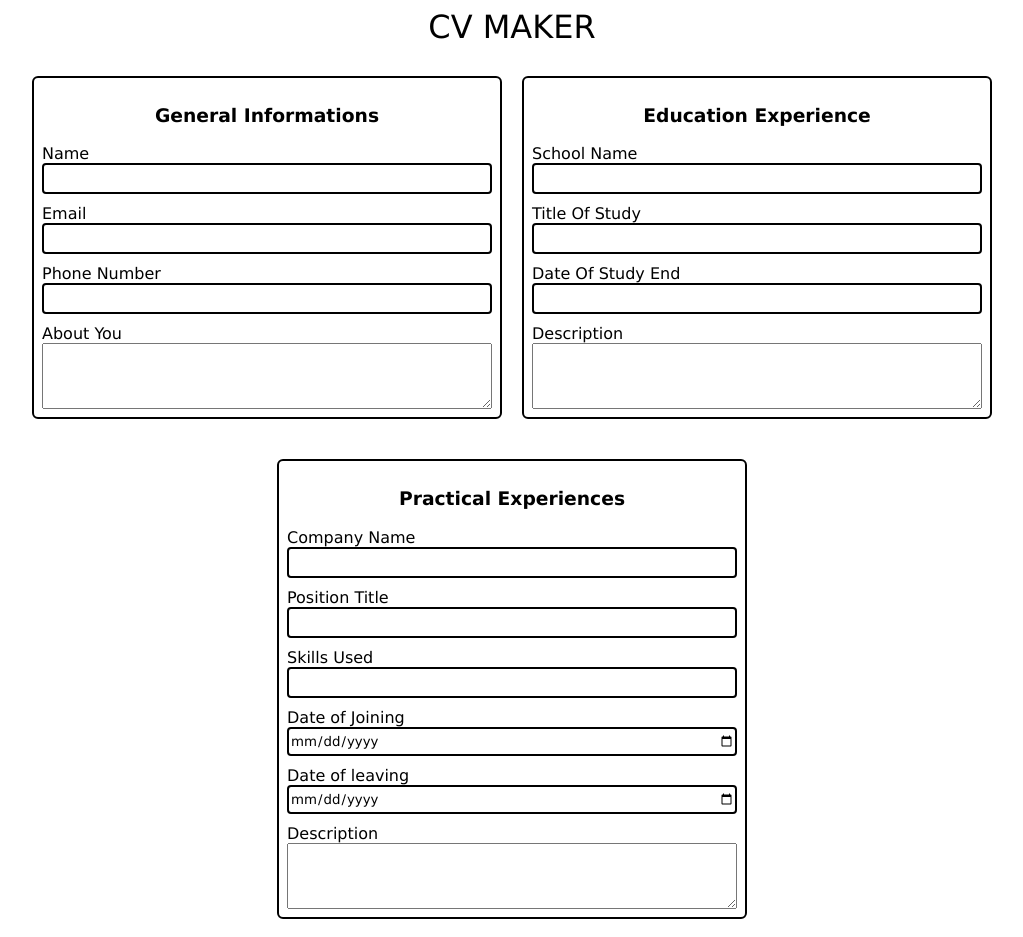
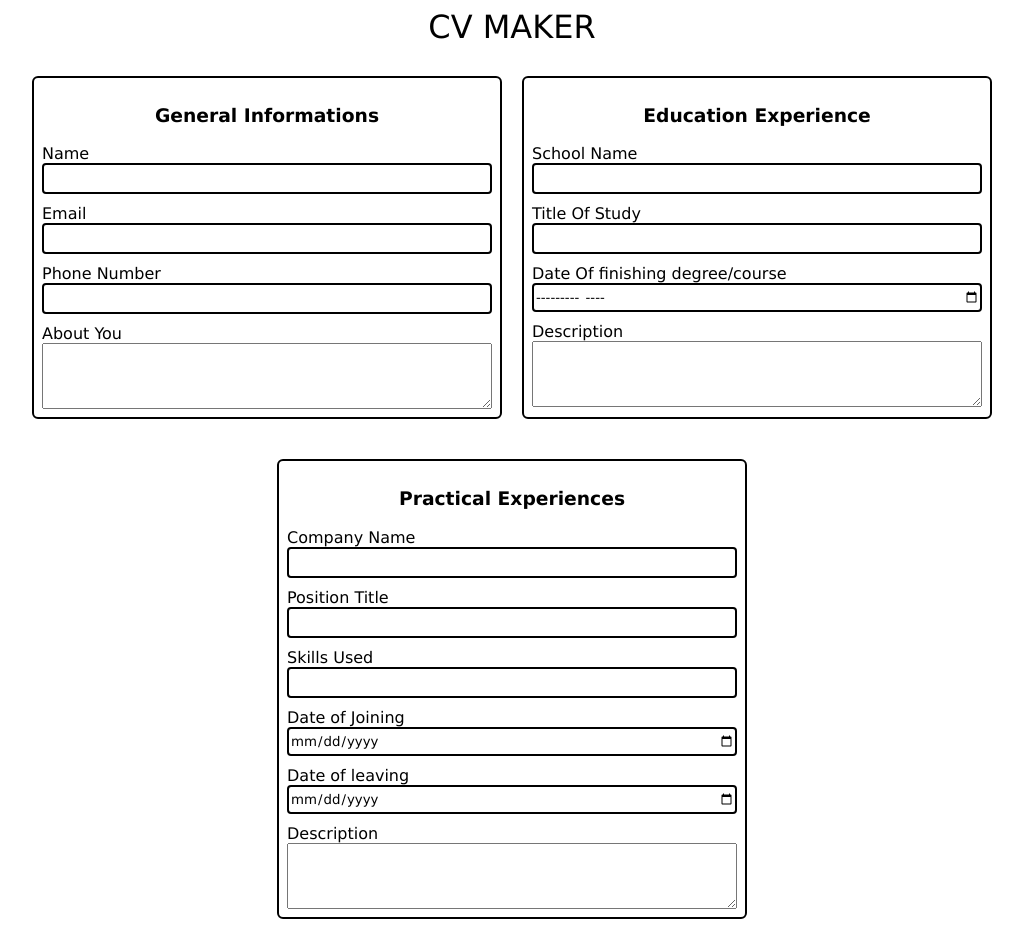
Before and after one commit to ronakraj00/cv-maker, a React (Vite) app: page / in a window 1280 px wide. Shown: the whole page, without its empty margins (128-1151 px from the left). Built offline with nearby package versions, Linux system fonts and the light colour scheme.

Commit message:
change label and input of school study finish

```diff
--- a/src/components/EducationInfo.jsx
+++ b/src/components/EducationInfo.jsx
@@ -20,10 +20,10 @@ export default function EducationInfo({ handleFormChange }) {
                     />
                 </label>
                 <label htmlFor="date-of-study-end">
-                    <span>Date Of Study End</span>
+                    <span>Date Of finishing degree/course</span>
                     <input
                         onChange={(e) => handleFormChange(e)}
-                        type="text"
+                        type="month"
                         id="date-of-study-end"
                     />
                 </label>
```
